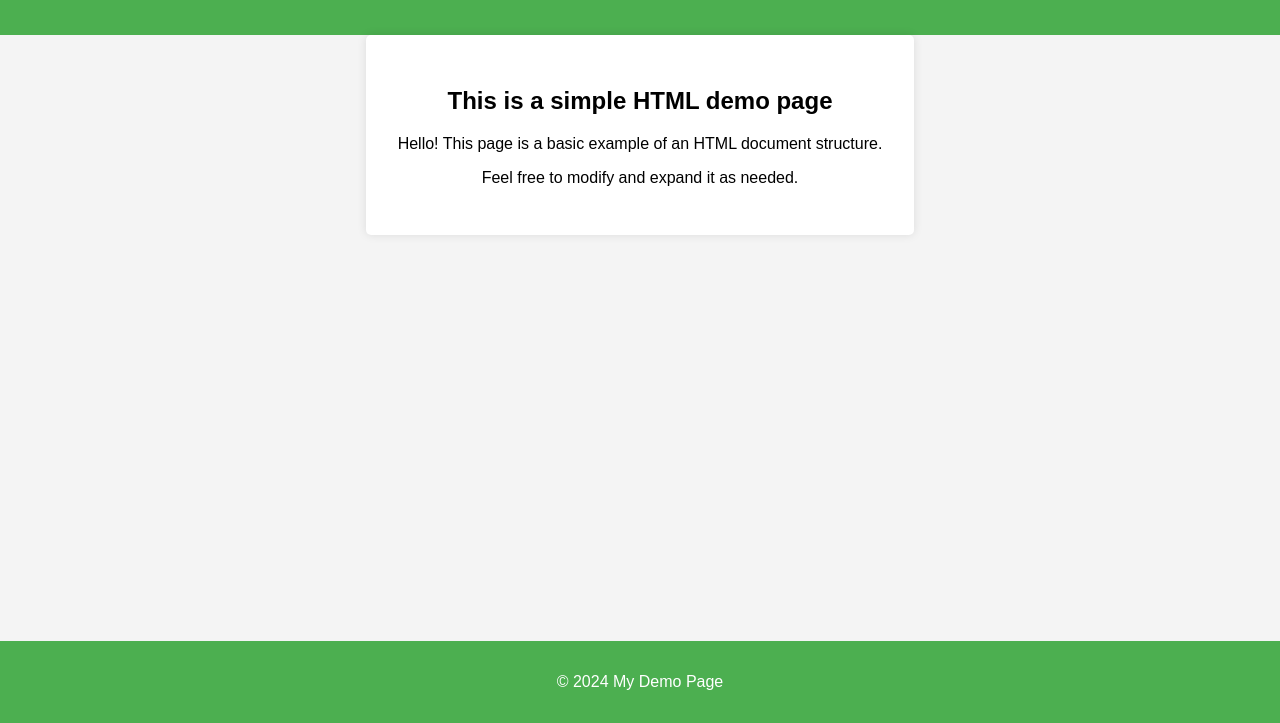
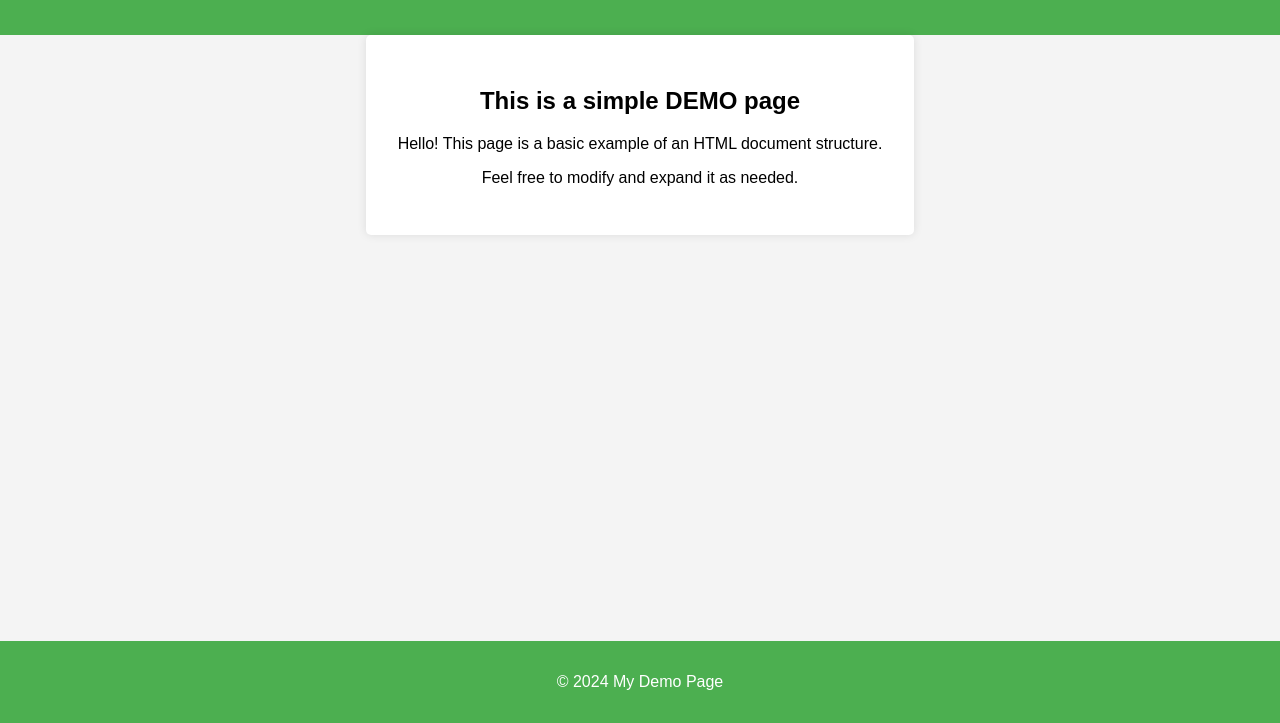
Before and after one commit to mmaazkhan/Test-cicd-Repo, a website: page index.html in a window 1280 px wide. Shown: the part 77-800 px from the top of the page. Drawn offline with Linux system fonts and the light colour scheme.

Commit message:
update index.html file

```diff
--- a/index.html
+++ b/index.html
@@ -45,7 +45,7 @@
         <h1>Welcome to My Demo Page</h1>
     </header>
     <main>
-        <h2>This is a simple HTML demo page</h2>
+        <h2>This is a simple DEMO page </h2>
         <p>Hello! This page is a basic example of an HTML document structure.</p>
         <p>Feel free to modify and expand it as needed.</p>
     </main>
```
